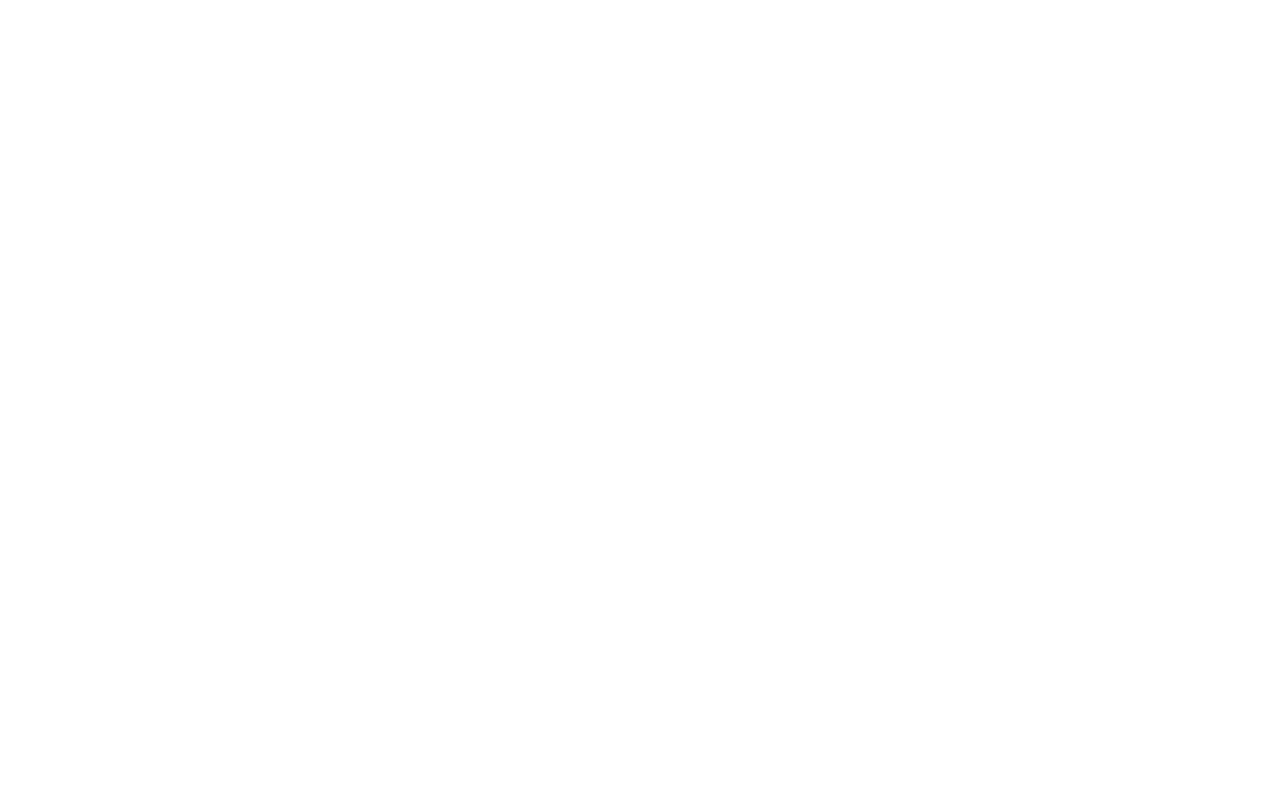
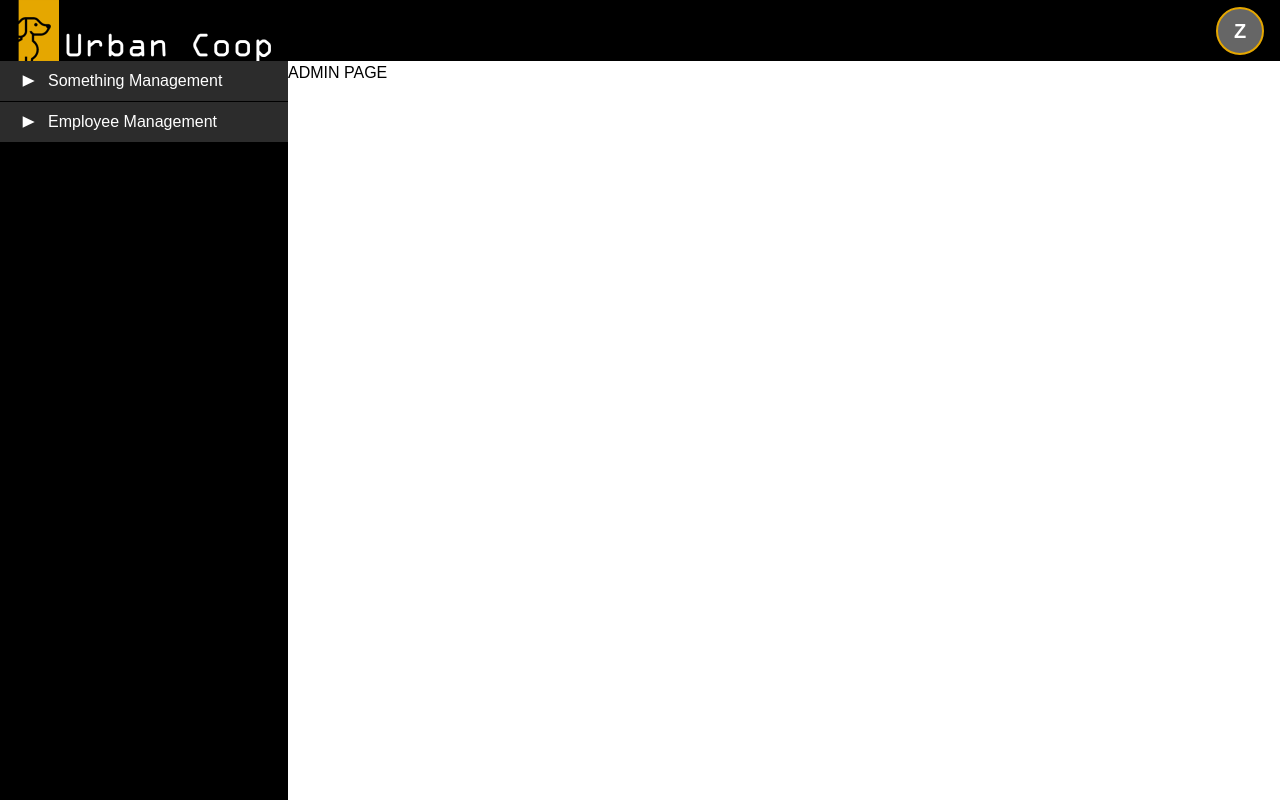
Before and after one commit to Miyuru-Shalitha/urban-coop, a React (Vite) app in the folder frontend/: page /admin in a window 1280 px wide. Before the commit this address had no page. Shown: the top 800 px of the page. Built offline with nearby package versions, Linux system fonts and the light colour scheme; a web font is replaced by a local one.

Commit message:
Add an admin page layout and modify routes

```diff
--- a/frontend/src/App.tsx
+++ b/frontend/src/App.tsx
@@ -3,16 +3,26 @@
 import LogInPage from "./pages/LogInPage";
 import EventPage from "./pages/EventPage";
 import EventCreationForm from "./pages/EventCreationForm";
+import EmployeeManagementAdminPage from "./pages/EmployeeManagementAdminPage";
+import AdminLayout from "./components/AdminLayout/AdminLayout";
+import Layout from "./components/Layout";
 
 export default function App() {
   return (
     <BrowserRouter>
       <Routes>
+        {/* User Routes */}
+        <Route path="/" element={<Layout />}>
+          <Route path="" element={<HomePage />} />
+          <Route path="log-in" element={<LogInPage />} />
+          <Route path="events" element={<EventPage />} />
+          <Route path="create" element={<EventCreationForm />} />
+        </Route>
 
-        <Route path="/" element={<HomePage />} />
-        <Route path="/log-in" element={<LogInPage />} />
-        <Route path="/Event" element={<EventPage />} />
-        <Route path="/create" element={<EventCreationForm />} />
+        {/* Employee Routes */}
+        <Route path="/admin" element={<AdminLayout />}>
+          <Route path="" element={<EmployeeManagementAdminPage />} />
+        </Route>
       </Routes>
     </BrowserRouter>
   );
--- /dev/null
+++ b/frontend/src/components/AdminLayout/AdimnSidebar.tsx
@@ -0,0 +1,113 @@
+import { useEffect, useState } from "react";
+import Bullet from "../../assets/icons/bullet.svg";
+import { useNavigate } from "react-router-dom";
+
+interface Subtitle {
+  name: string;
+  route: string;
+}
+
+interface BaseItem {
+  onClick: (index: number) => void;
+  activeIndex: number;
+  title: string;
+  subtitles: Subtitle[];
+}
+
+export default function AdminSidebar() {
+  const [items, setItems] = useState<BaseItem[]>([]);
+  const [activeItemIndex, setActiveItemIndex] = useState<number>(-1);
+
+  useEffect(() => {
+    setItems([
+      {
+        onClick: (index) => setActiveItemIndex(index),
+        activeIndex: activeItemIndex,
+        title: "Something Management",
+        subtitles: [
+          {
+            name: "Item 1",
+            route: "/admin/#",
+          },
+        ],
+      },
+      {
+        onClick: (index) => setActiveItemIndex(index),
+        activeIndex: activeItemIndex,
+        title: "Employee Management",
+        subtitles: [
+          {
+            name: "Item 1",
+            route: "/admin/employees",
+          },
+        ],
+      },
+    ]);
+  }, [activeItemIndex]);
+
+  return (
+    <ul
+      className="bg-secondary text-white
+        flex flex-col gap-px w-72"
+    >
+      {items.map((item, index) => (
+        <SidebarItem key={index} index={index} {...item} />
+      ))}
+
+      <div className="bg-gray2 mt-auto py-2 px-4 cursor-pointer">Log Out</div>
+    </ul>
+  );
+}
+
+interface Item extends BaseItem {
+  index: number;
+}
+
+function SidebarItem({ index, activeIndex, onClick, title, subtitles }: Item) {
+  const navigate = useNavigate();
+
+  if (index === activeIndex) {
+    return (
+      <li
+        className="flex flex-col gap-px"
+        onClick={(event) => {
+          onClick(-1);
+          event.stopPropagation();
+        }}
+      >
+        <p className="bg-primary text-secondary py-2 px-4 cursor-pointer flex gap-2">
+          <img className="rotate-90" src={Bullet} alt="Dropdown icon" />
+          <span>{title}</span>
+        </p>
+
+        <ul className="bg-secondary flex flex-col gap-px">
+          {subtitles.map((subtitle, index) => (
+            <li
+              key={index}
+              className="py-2 px-8 bg-gray1 cursor-pointer flex items-center gap-2"
+              onClick={(event) => {
+                event.stopPropagation();
+                navigate(subtitle.route);
+              }}
+            >
+              {/* <img src={Bullet} alt="" /> */}
+              <div className="size-2 bg-white rounded-full"></div>
+              <span>{subtitle.name}</span>
+            </li>
+          ))}
+        </ul>
+      </li>
+    );
+  }
+
+  return (
+    <li
+      className="bg-gray2 px-4 py-2 cursor-pointer flex gap-2
+        hover:bg-primaryAccent hover:text-secondary transition-colors"
+      onClick={() => onClick(index)}
+    >
+      <img src={Bullet} alt="Dropdown icon" />
+      <span>{title}</span>
+    </li>
+  );
+}
--- /dev/null
+++ b/frontend/src/components/AdminLayout/AdminLayout.tsx
@@ -0,0 +1,29 @@
+import ProtectedDiv from "../ProtectedDiv";
+import Footer from "../Footer/Footer";
+import Logo from "../../assets/logo.png";
+import AdminSidebar from "./AdimnSidebar";
+import { Outlet } from "react-router-dom";
+import ProfilePhoto from "../ProfilePhoto";
+
+interface Props {
+  className?: string;
+}
+
+export default function AdminLayout({ className }: Props) {
+  return (
+    <ProtectedDiv className={className}>
+      <div className="bg-secondary flex justify-between items-center px-4">
+        <img src={Logo} alt="" />
+
+        <ProfilePhoto />
+      </div>
+
+      <div className="flex min-h-screen">
+        <AdminSidebar />
+        <Outlet />
+      </div>
+
+      <Footer />
+    </ProtectedDiv>
+  );
+}
--- /dev/null
+++ b/frontend/src/components/Header/Header.tsx
@@ -0,0 +1,56 @@
+import { useEffect, useState } from "react";
+import Slide1BackgroundImage from "../../assets/header_slide_1_background.png";
+import HeaderSlide from "./HeaderSlide";
+
+export default function Header() {
+  const [slideIndex, setSlideIndex] = useState(0);
+  const [prevIndex, setPrevIndex] = useState(0);
+
+  useEffect(() => {
+    if (slideIndex > prevIndex) {
+      console.log("RIGHT");
+    } else if (slideIndex < prevIndex) {
+      console.log("LEFT");
+    }
+
+    setPrevIndex(slideIndex);
+  }, [slideIndex]);
+
+  const getClassNames = (index: number): string => {
+    return "";
+  };
+
+  return (
+    <div className="relative h-screen w-screen overflow-hidden">
+      {[0, 12].map((slide, index) => (
+        <HeaderSlide
+          key={index}
+          className={getClassNames(index)}
+          backgroundImageSrc={Slide1BackgroundImage}
+        />
+      ))}
+
+      <div
+        className="absolute bottom-16 left-1/2 -translate-x-1/2
+        flex gap-2"
+      >
+        <div
+          className="bg-primary w-12 h-1.5 rounded cursor-pointer"
+          onClick={() => setSlideIndex(0)}
+        ></div>
+        <div
+          className="bg-gray1 w-8 h-1.5 rounded cursor-pointer"
+          onClick={() => setSlideIndex(1)}
+        ></div>
+        <div
+          className="bg-gray1 w-8 h-1.5 rounded cursor-pointer"
+          onClick={() => setSlideIndex(2)}
+        ></div>
+        <div
+          className="bg-gray1 w-8 h-1.5 rounded cursor-pointer"
+          onClick={() => setSlideIndex(3)}
+        ></div>
+      </div>
+    </div>
+  );
+}
--- a/frontend/src/components/Header.tsx
+++ b/frontend/src/components/Header/HeaderSlide.tsx
@@ -1,13 +1,12 @@
-import Slide1BackgroundImage from "../assets/header_slide_1_background.png";
+interface Props {
+  className: string;
+  backgroundImageSrc: string;
+}
 
-export default function Header() {
+export default function HeaderSlide({ className, backgroundImageSrc }: Props) {
   return (
-    <div className="relative h-screen w-screen overflow-hidden">
-      <img
-        src={Slide1BackgroundImage}
-        alt=""
-        className="absolute left-0 top-0"
-      />
+    <div className={className}>
+      <img src={backgroundImageSrc} alt="" className="absolute left-0 top-0" />
       <div className="bg-gradient-to-b from-blackA1 to-blackA2 absolute h-full w-full"></div>
 
       <div className="w-container absolute top-1/2 left-1/2 -translate-y-1/2 -translate-x-1/2">
@@ -22,16 +21,6 @@
           </button>
         </div>
       </div>
-
-      <div
-        className="absolute bottom-16 left-1/2 -translate-x-1/2
-        flex gap-2"
-      >
-        <div className="bg-primary w-12 h-1.5 rounded"></div>
-        <div className="bg-gray1 w-8 h-1.5 rounded"></div>
-        <div className="bg-gray1 w-8 h-1.5 rounded"></div>
-        <div className="bg-gray1 w-8 h-1.5 rounded"></div>
-      </div>
     </div>
   );
 }
--- a/frontend/src/components/Layout.tsx
+++ b/frontend/src/components/Layout.tsx
@@ -1,17 +1,16 @@
-import { ReactNode } from "react";
 import Navbar from "./Navbar";
 import Footer from "./Footer/Footer";
+import { Outlet } from "react-router-dom";
 
 interface Props {
-  children: ReactNode;
   className?: string;
 }
 
-export default function Layout({ children, className = "" }: Props) {
+export default function Layout({ className = "" }: Props) {
   return (
     <div className={`overflow-hidden ${className}`}>
       <Navbar />
-      {children}
+      <Outlet />
       <Footer />
     </div>
   );
--- a/frontend/src/components/Navbar.tsx
+++ b/frontend/src/components/Navbar.tsx
@@ -1,4 +1,5 @@
 import Logo from "../assets/logo.png";
+import ProfilePhoto from "./ProfilePhoto";
 
 export default function Navbar() {
   return (
@@ -15,12 +16,7 @@
         <li>About Us</li>
       </ul>
 
-      <div
-        className="text-white font-bold text-xl bg-gray1 w-12 h-12
-        flex justify-center items-center rounded-full border-2 border-primary"
-      >
-        <span>Z</span>
-      </div>
+      <ProfilePhoto />
     </nav>
   );
 }
--- /dev/null
+++ b/frontend/src/components/ProfilePhoto.tsx
@@ -0,0 +1,10 @@
+export default function ProfilePhoto() {
+  return (
+    <div
+      className="text-white font-bold text-xl bg-gray1 w-12 h-12
+        flex justify-center items-center rounded-full border-2 border-primary"
+    >
+      <span>Z</span>
+    </div>
+  );
+}
--- a/frontend/src/components/Protected.tsx
+++ b/frontend/src/components/ProtectedDiv.tsx
@@ -3,15 +3,21 @@
 import { RootState } from "../store/store";
 import { useNavigate } from "react-router-dom";
 
-export default function Protected({ children }: { children: ReactNode }) {
+export default function ProtectedDiv({
+  children,
+  className,
+}: {
+  children: ReactNode;
+  className?: string;
+}) {
   const authState = useSelector((state: RootState) => state.auth);
   const navigate = useNavigate();
 
   useEffect(() => {
     if (!authState.isAuthenticated) {
-      navigate("/log-in");
+      // navigate("/log-in");
     }
   }, []);
 
-  return <>{children}</>;
+  return <div className={className}>{children}</div>;
 }
--- /dev/null
+++ b/frontend/src/pages/EmployeeManagementAdminPage.tsx
@@ -0,0 +1,3 @@
+export default function EmployeeManagementAdminPage() {
+  return <div>ADMIN PAGE</div>;
+}
--- a/frontend/src/pages/HomePage.tsx
+++ b/frontend/src/pages/HomePage.tsx
@@ -1,12 +1,11 @@
-import Header from "../components/Header";
-import Layout from "../components/Layout";
+import Header from "../components/Header/Header";
 
 export default function HomePage() {
   return (
-    <Layout>
+    <>
       <Header />
 
       <div className="h-test"></div>
-    </Layout>
+    </>
   );
 }
```
Also changed, not shown: frontend/src/assets/icons/bullet.svg (added).
